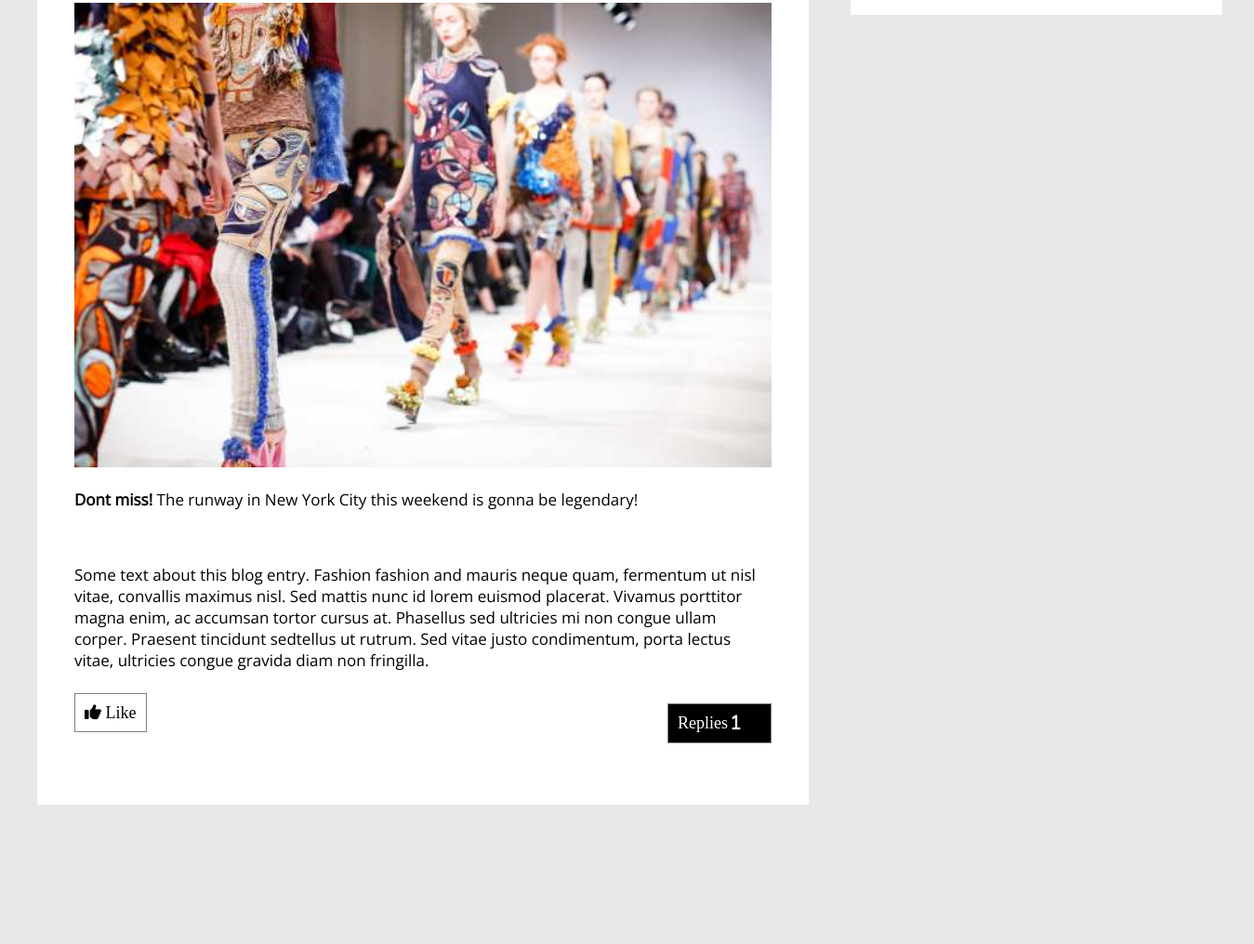
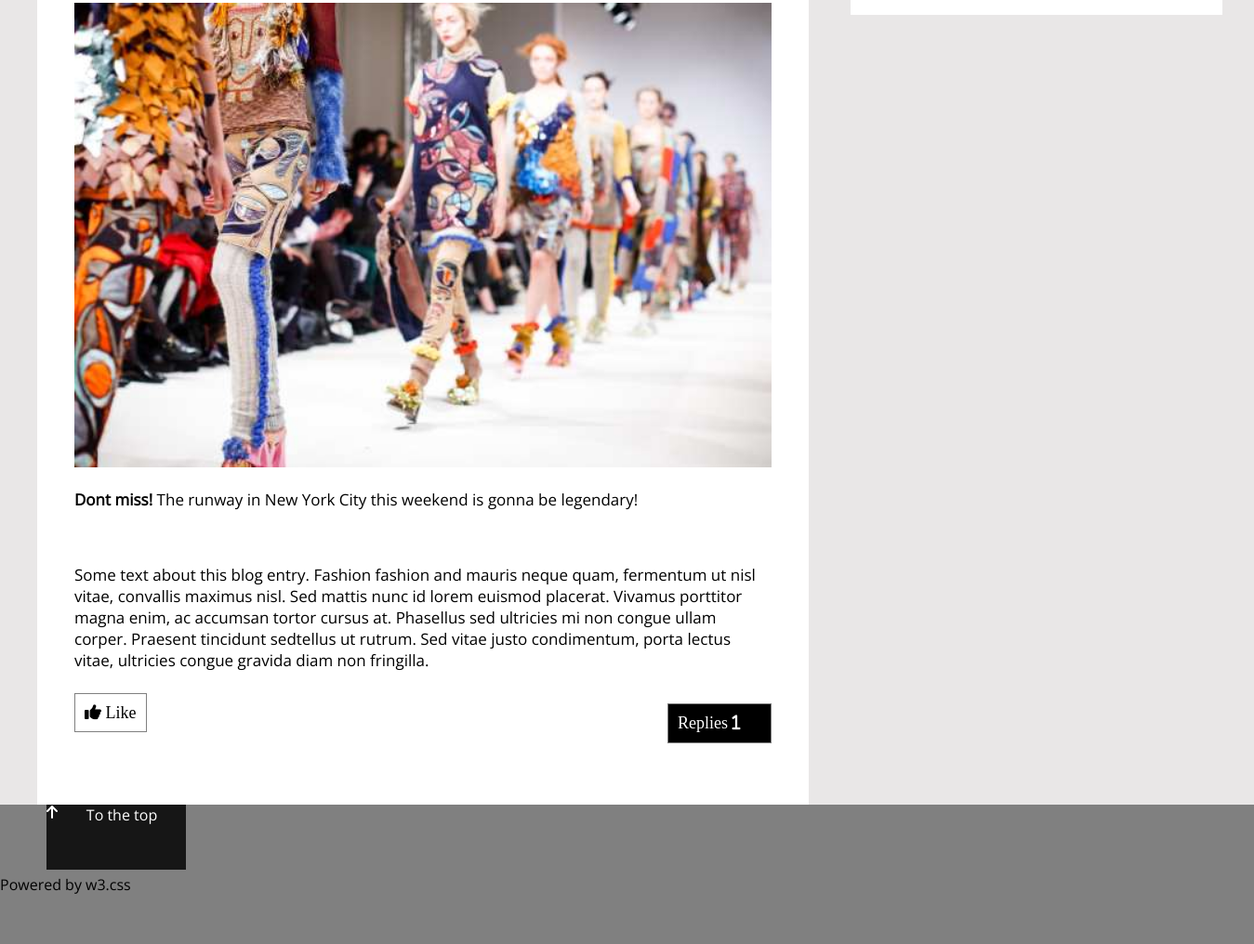
Before and after one commit to krlichana/itcamp8, a plain HTML site: page FASHION BLOG/index.html in a window 1280 px wide. Shown: the part 3435-4451 px from the top of the page at 93% size, 1349 px wide, since content can reach past the window. Before the commit the page ends 4301 px from the top, so only its background shows below. Drawn offline with nearby package versions, Linux system fonts and the light colour scheme.

Commit message:
final commit

```diff
--- a/FASHION BLOG/index.html
+++ b/FASHION BLOG/index.html
@@ -166,5 +166,13 @@
          <a href="www" style="color: white;">Subscribe</a>
          </div>
          </div>
+      </div>
+      <section class="footer">
+          <div class="top">
+              <i class="fa-solid fa-arrow-up up"></i>
+              <p> To the top </p>
+          </div>
+          <p>Powered by w3.css</p>
+      </section>
    </body>
 </html>
--- a/FASHION BLOG/style.css
+++ b/FASHION BLOG/style.css
@@ -307,3 +307,22 @@ hr{
     background-color: rgb(233, 231, 231);
     border:rgb(233, 231, 231)
 }
+.footer{
+    margin-top: 10px;
+    width: 1349px;
+    height: 150px;
+    background-color: gray;
+
+}
+.top{
+    width: 150px;
+    height: 70px;
+    margin: 5px 50px;
+    background-color: rgb(22, 22, 22);
+    color: white;
+    text-align: center;
+}
+.up{
+    font: 10px;
+    float: left;
+}
```
Lines whose indentation alone changed are shown as unchanged.
